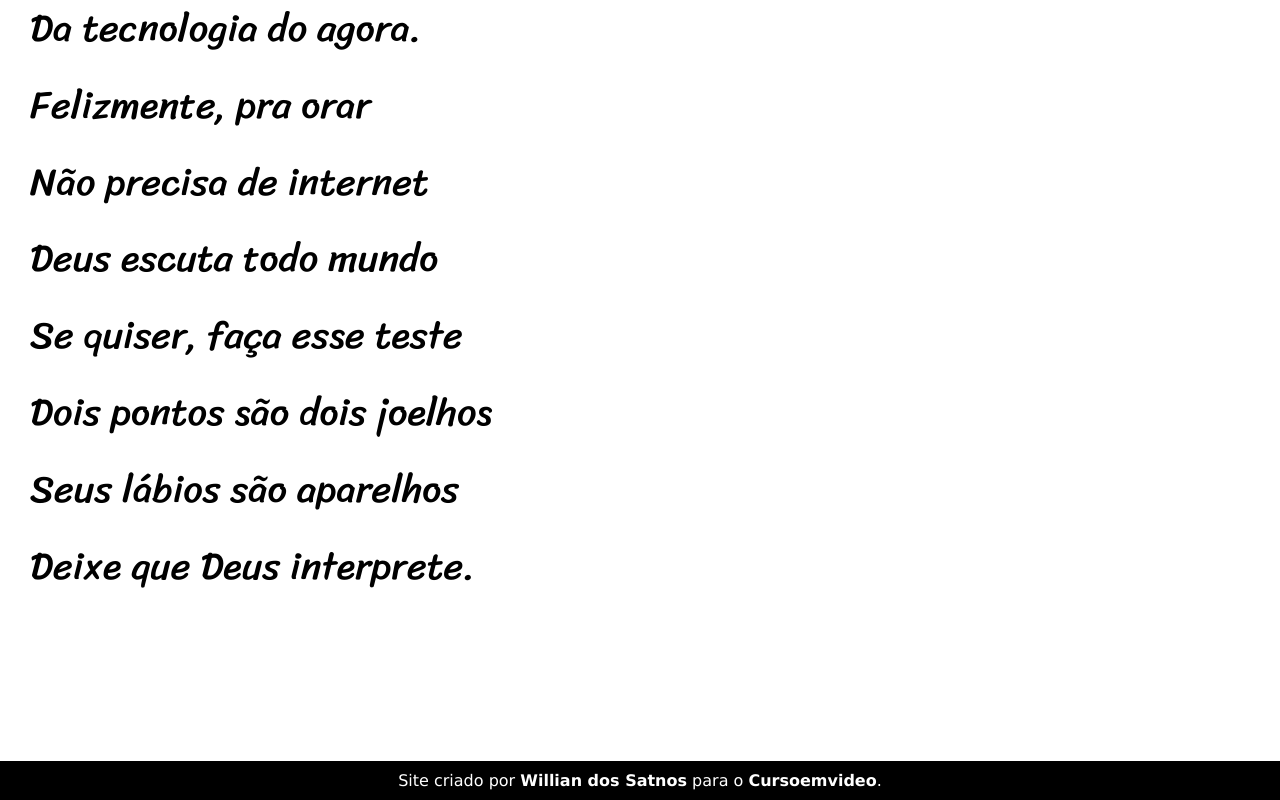
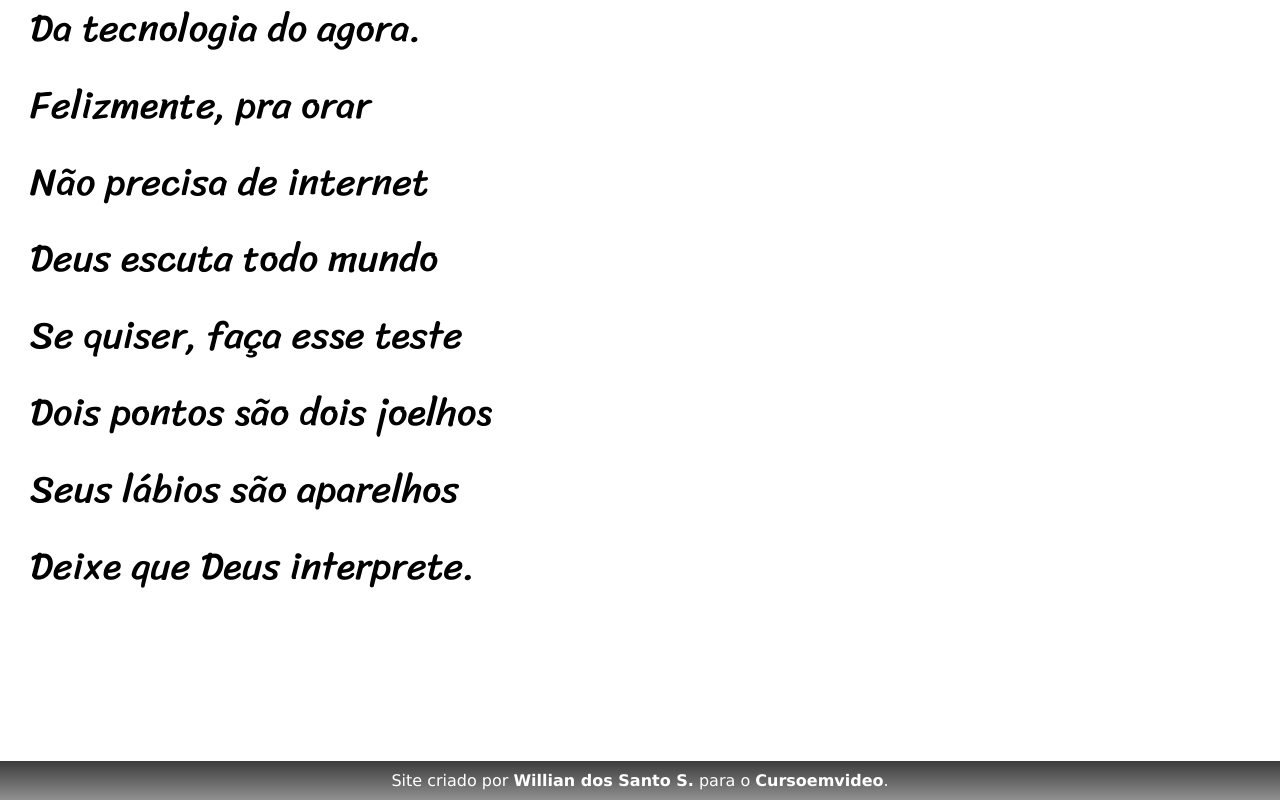
Before and after one commit to Wiillboss/projeto-cordel, a plain HTML site: page index.html in a window 1280 px wide. Shown: the part 4389-5189 px from the top of the page. Drawn offline with Linux system fonts and the light colour scheme.

Commit message:
Correção 2
Nova correção no footer e no css do mesmo.

```diff
--- a/estilo/style.css
+++ b/estilo/style.css
@@ -112,7 +112,7 @@
 }
 
 footer{
-    background-color: black;
+    background-image: linear-gradient(to bottom, rgba(0, 0, 0, 0.649), rgba(128, 128, 128, 0.608));
     color: white;
     text-align: center;
     padding: 10px;
--- a/index.html
+++ b/index.html
@@ -93,7 +93,7 @@
     </section>
 
     <footer>
-        <p>Site criado por <a href="https://github.com/Wiillboss" target="_blank">Willian dos Satnos</a> para o <a href="https://www.cursoemvideo.com" target="_blank">Cursoemvideo</a>.</p>
+        <p>Site criado por <a href="https://github.com/Wiillboss" target="_blank">Willian dos Santo S.</a> para o <a href="https://www.cursoemvideo.com" target="_blank">Cursoemvideo</a>.</p>
     </footer>
 </body>
 </html>
```
